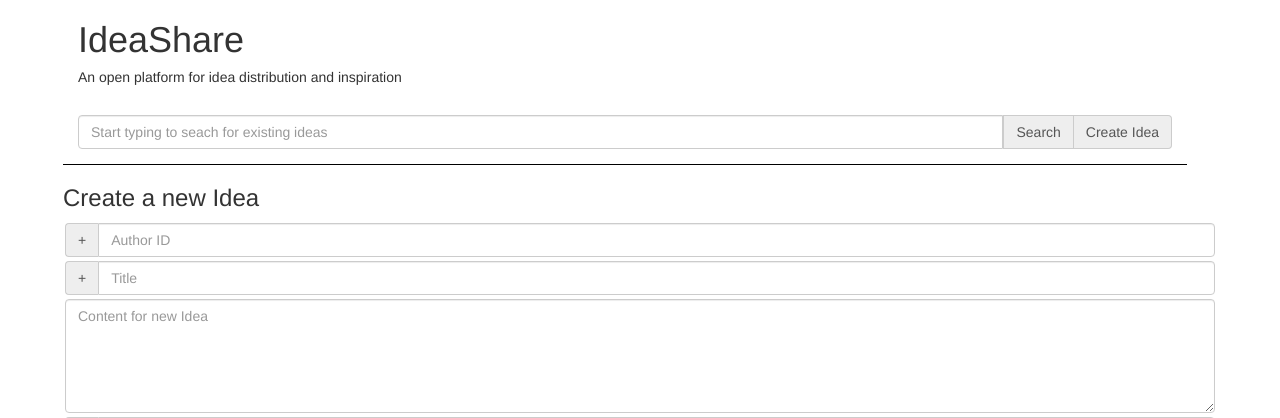
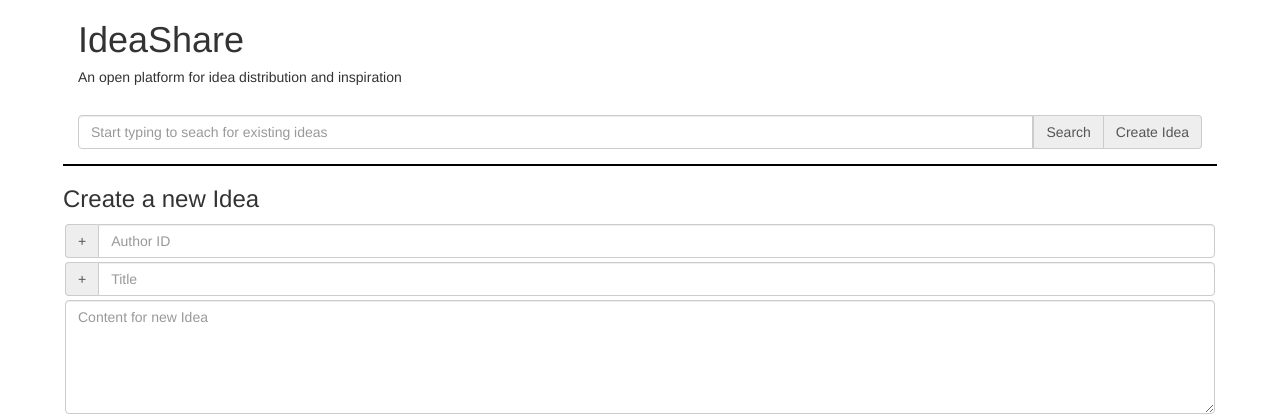
Before and after one commit to zharry/ideashare-frontend, a PHP site: page / in a window 1280 px wide. Shown: the top 418 px of the page. Run offline with PHP 8.4, Linux system fonts and the light colour scheme.

Commit message:
Frontend Testing

```diff
--- a/includes/style.css
+++ b/includes/style.css
@@ -1,5 +1,5 @@
 #topsearch {
-    width: 100%;
+    /*width: 100%;*/
     padding: 15px;
     border-bottom: 1px solid black;
 }
@@ -16,3 +16,6 @@
     padding-right: 38px;
     padding-left: 38px;
 }
+#searchresults {
+    border-bottom: 1px solid black;
+}
--- a/index.php
+++ b/index.php
@@ -24,8 +24,6 @@
                 </div>
             </div>
             <div class="row" id="searchresults">
-            </div>
-            <div class="row" id="body">
             </div>
             <div class="row" id="createidea">
                 <h3>Create a new Idea</h3>
```
